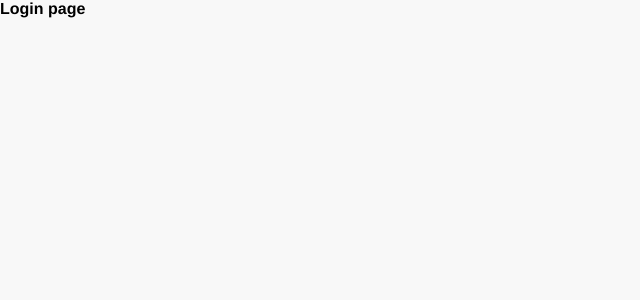
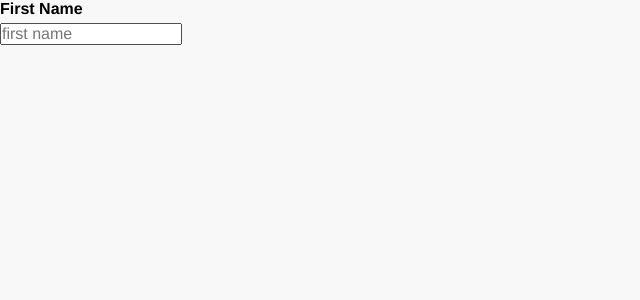
Before and after one commit to dininni8319/motion1.2, a React (Create React App) app in the folder client/: page /login in a window 1280 px wide. Shown: the top 300 px of the page, without its empty margins (0-640 px from the left). Built offline with nearby package versions, Linux system fonts and the light colour scheme.

Commit message:
reduces, styleed components and polished implementations

```diff
--- a/client/package.json
+++ b/client/package.json
@@ -6,6 +6,7 @@
     "@testing-library/jest-dom": "^5.16.5",
     "@testing-library/react": "^13.4.0",
     "@testing-library/user-event": "^13.5.0",
+    "polished": "^4.2.2",
     "react": "^18.2.0",
     "react-dom": "^18.2.0",
     "react-router-dom": "^6.11.0",
--- /dev/null
+++ b/client/src/shared/components/FormElement/Input/Input.jsx
@@ -0,0 +1,50 @@
+import { useEffect, useReducer } from 'react';
+import { inputReducer } from '../../../reducers/inputReducer';
+import { FormControl } from './InputStyle';
+const Input = ({
+  id,
+  type,
+  placeHolder,
+  label,
+  inputElement,
+  rows,
+  errorText
+}) => {
+
+  const initialState = {
+    // value:  initialValue || "",
+     value: "",
+    // isValid: initialValid || false
+    isValid:  false
+  };
+  const [ inputState, dispatch ] = useReducer(inputReducer, initialState);
+
+  const changeHandler = event => {}
+  const element = inputElement === "input" ? (
+    <input
+      id={id}
+      type={type}
+      placeholder={placeHolder}
+      onChange={changeHandler}
+      value={inputState.value}
+    />
+  ) : (
+    <textarea
+      id={id}
+      row={rows || 3}
+      placeholder={placeHolder}
+      onChange={changeHandler}
+      value={inputState.value}
+    />
+  )
+
+  return (
+    <FormControl>
+      <label htmlFor={id}>{label}</label>
+      {element}
+      {!inputState && <p>{errorText}</p>}
+    </FormControl>
+   );
+}
+
+export default Input;
--- /dev/null
+++ b/client/src/shared/components/FormElement/Input/InputStyle.js
@@ -0,0 +1,14 @@
+import styled from "styled-components";
+import { rem } from 'polished';
+
+export const FormControl = styled.div`
+  label, input, textarea {
+    display: block;
+  }
+
+  label {
+    font-weight: bold;
+    margin-bottom: ${rem("5px")};
+  }
+
+`;
--- /dev/null
+++ b/client/src/shared/reducers/inputReducer.js
@@ -0,0 +1,16 @@
+import { validate } from '../util/validators';
+
+export const inputReducer = (state, action) => {
+  switch (action.type) {
+    case "ON_CHANGE":
+
+      return {
+        ...state,
+        value: action.val,
+        isValid: validate(action.val, action.validators)
+      }
+
+    default:
+      return state;
+  }
+};
--- /dev/null
+++ b/client/src/shared/util/validators.js
@@ -0,0 +1,48 @@
+const VALIDATOR_TYPE_REQUIRE = 'REQUIRE';
+const VALIDATOR_TYPE_MINLENGTH = 'MINLENGTH';
+const VALIDATOR_TYPE_MAXLENGTH = 'MAXLENGTH';
+const VALIDATOR_TYPE_MIN = 'MIN';
+const VALIDATOR_TYPE_MAX = 'MAX';
+const VALIDATOR_TYPE_EMAIL = 'EMAIL';
+const VALIDATOR_TYPE_FILE = 'FILE';
+
+export const VALIDATOR_REQUIRE = () => ({ type: VALIDATOR_TYPE_REQUIRE });
+export const VALIDATOR_FILE = () => ({ type: VALIDATOR_TYPE_FILE });
+export const VALIDATOR_MINLENGTH = val => ({
+  type: VALIDATOR_TYPE_MINLENGTH,
+  val: val
+});
+
+export const VALIDATOR_MAXLENGTH = val => ({
+  type: VALIDATOR_TYPE_MAXLENGTH,
+  val: val
+});
+
+export const VALIDATOR_MIN = val => ({ type: VALIDATOR_TYPE_MIN, val: val });
+export const VALIDATOR_MAX = val => ({ type: VALIDATOR_TYPE_MAX, val: val });
+export const VALIDATOR_EMAIL = () => ({ type: VALIDATOR_TYPE_EMAIL });
+
+export const validate = (value, validators) => {
+  let isValid = true;
+  for (const validator of validators) {
+    if (validator.type === VALIDATOR_TYPE_REQUIRE) {
+      isValid = isValid && value.trim().length > 0;
+    }
+    if (validator.type === VALIDATOR_TYPE_MINLENGTH) {
+      isValid = isValid && value.trim().length >= validator.val;
+    }
+    if (validator.type === VALIDATOR_TYPE_MAXLENGTH) {
+      isValid = isValid && value.trim().length <= validator.val;
+    }
+    if (validator.type === VALIDATOR_TYPE_MIN) {
+      isValid = isValid && +value >= validator.val;
+    }
+    if (validator.type === VALIDATOR_TYPE_MAX) {
+      isValid = isValid && +value <= validator.val;
+    }
+    if (validator.type === VALIDATOR_TYPE_EMAIL) {
+      isValid = isValid && /^\S+@\S+\.\S+$/.test(value);
+    }
+  }
+  return isValid;
+};
--- a/client/src/user/pages/Login.jsx
+++ b/client/src/user/pages/Login.jsx
@@ -1,9 +1,20 @@
+import { useState } from 'react'
+import Input from '../../shared/components/FormElement/Input/Input'
 
 const Signin = () => {
+
+
   return (
-    <>
-      <h2>Login page</h2>
-    </>
+    <form>
+        <Input
+          id="first_name"
+          type="text"
+          placeHolder="first name"
+          label="First Name"
+          inputElement="input"
+
+        />
+    </form>
   );
 }
 
```
Also changed, not shown: 2 other files (tests, documents, lock files or other folders).
